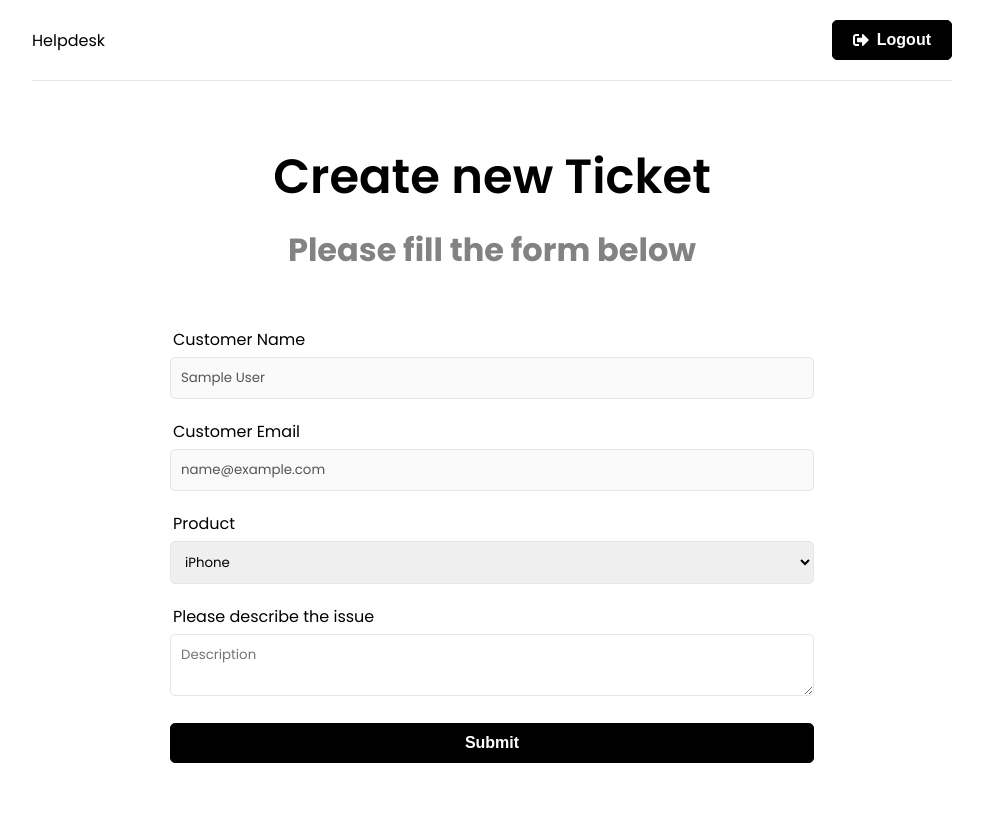
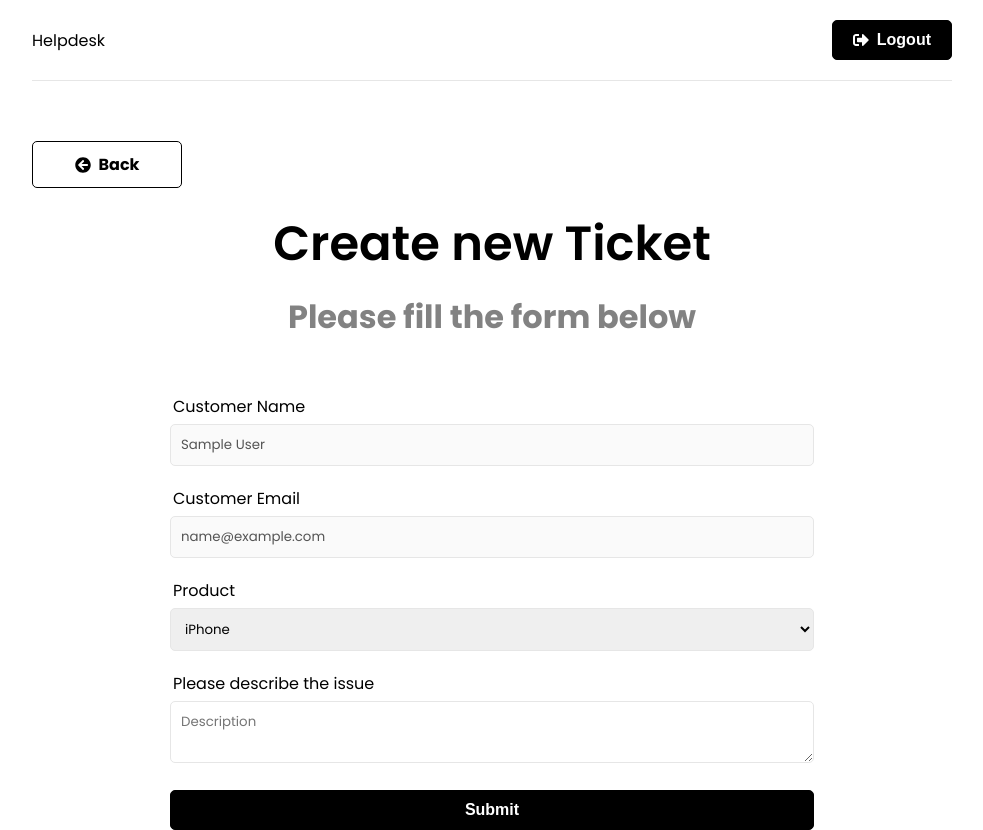
Before and after one commit to adeshgg/helpdesk, a React (Vite) app in the folder frontend/: page /new-ticket in a window 1280 px wide. Shown: the whole page, without its empty margins (148-1131 px from the left). Before the commit the page ends 800 px from the top, so only its background shows below. Built offline with nearby package versions, Linux system fonts and the light colour scheme; sample sign-in values are in the browser's storage; the HTML template or start-up script is replaced by a standard one.

Commit message:
Added Back button component

```diff
--- /dev/null
+++ b/frontend/src/components/BackButton.jsx
@@ -0,0 +1,12 @@
+import { FaArrowCircleLeft } from 'react-icons/fa'
+import { Link } from 'react-router-dom'
+
+const BackButton = ({ url }) => {
+  return (
+    <Link to={url} className='btn btn-reverse btn-back'>
+      <FaArrowCircleLeft /> Back
+    </Link>
+  )
+}
+
+export default BackButton
--- a/frontend/src/pages/NewTicket.jsx
+++ b/frontend/src/pages/NewTicket.jsx
@@ -5,6 +5,7 @@
 import { createTicket, reset } from '../features/tickets/ticketSlice'
 import { toast } from 'react-toastify'
 import Spinner from '../components/Spinner'
+import BackButton from '../components/BackButton'
 
 export default function NewTicket() {
   const { user } = useSelector(state => state.auth)
@@ -41,6 +42,7 @@
 
   return (
     <>
+      <BackButton url='/' />
       <section className='heading'>
         <h1>Create new Ticket</h1>
         <p>Please fill the form below</p>
```
